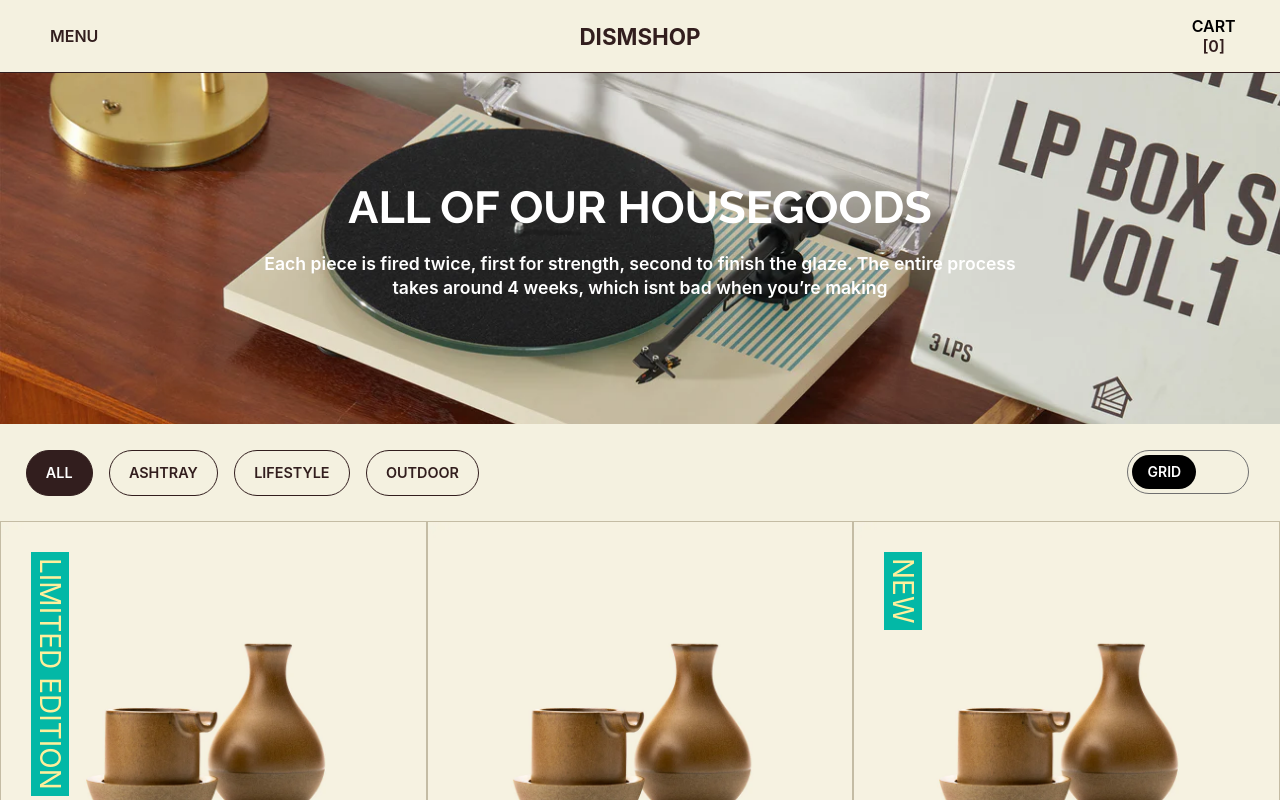
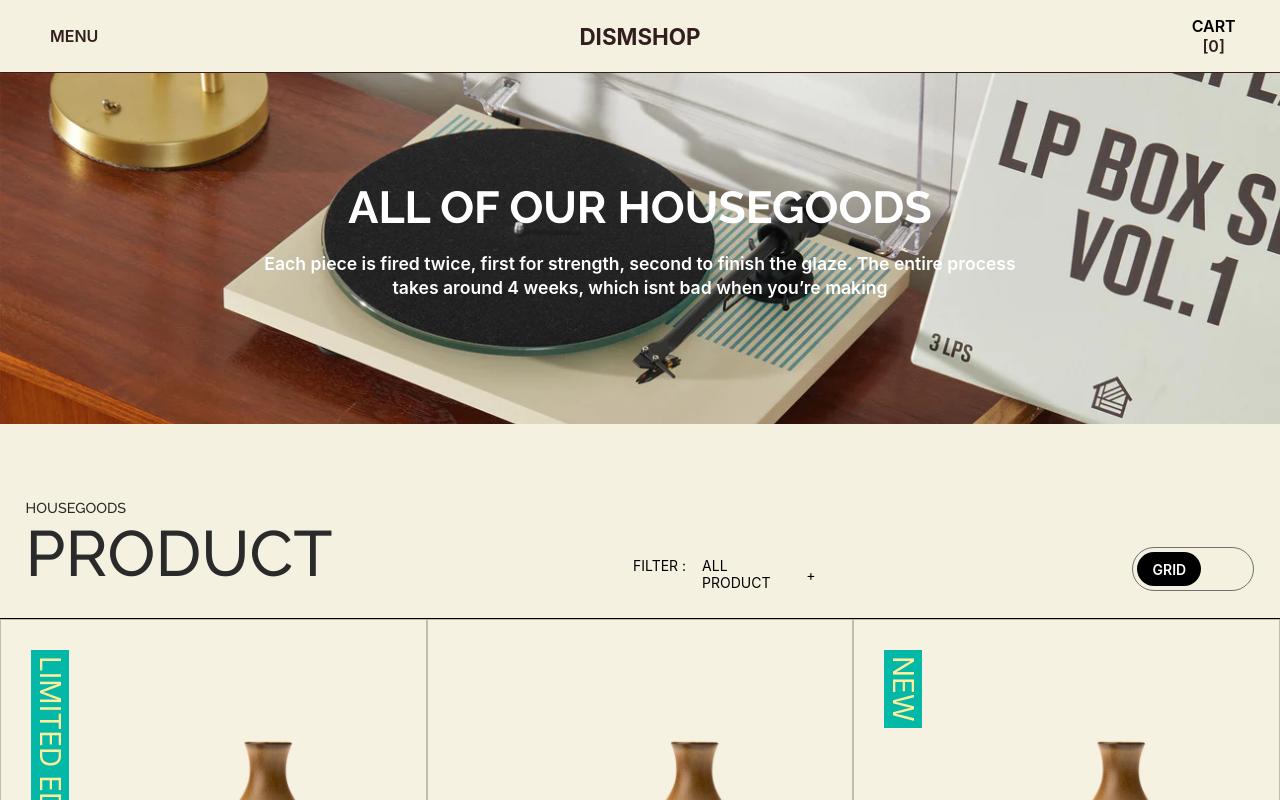
Before and after one commit to zefashofihatul/dism-fullstack, a React (Create React App) app in the folder client/: page /collections/all in a window 1280 px wide. Shown: the top 800 px of the page. Built offline with nearby package versions, Linux system fonts and the light colour scheme.

Commit message:
Adding Filter Input on Collection Page

```diff
--- a/client/src/components/Input/filterInput.jsx
+++ b/client/src/components/Input/filterInput.jsx
@@ -3,17 +3,55 @@ import {
   LabelFilterInput,
   FilterInputValue,
   FilterInputOption,
-  FilterIcon
+  FilterIcon,
+  FilterExpand,
+  FilterList,
+  FilterInputOptionWrapper
 } from './style/filterInput';
+import PropTypes from 'prop-types';
+import { useState } from 'react';
 
-export const FilterInput = (props) => {
+export const FilterInput = ({ option, setOption }) => {
+  const [expand, setExpand] = useState(false);
   return (
-    <FilterInputWrapper>
-      <LabelFilterInput>FILTER</LabelFilterInput>
-      <FilterInputOption>
-        <FilterInputValue>ALL PRODUCT</FilterInputValue>
-        <FilterIcon>+</FilterIcon>
-      </FilterInputOption>
-    </FilterInputWrapper>
+    <>
+      <FilterInputWrapper>
+        <FilterInputOptionWrapper onClick={() => setExpand(!expand)}>
+          <LabelFilterInput>FILTER :</LabelFilterInput>
+          <FilterInputOption>
+            <FilterInputValue>{option.set}</FilterInputValue>
+            <FilterIcon>{expand ? '-' : '+'}</FilterIcon>
+          </FilterInputOption>
+        </FilterInputOptionWrapper>
+        <FilterExpand expand={expand}>
+          <FilterList
+            onClick={() => setOption({ set: 'ALL PRODUCT' })}
+            className={option.set == 'ALL PRODUCT' ? 'expand' : ''}>
+            ALL PRODUCT
+          </FilterList>
+          <FilterList
+            onClick={() => setOption({ set: 'ASHTRAY' })}
+            className={option.set == 'ASHTRAY' ? 'expand' : ''}>
+            ASHTRAY
+          </FilterList>
+          <FilterList
+            onClick={() => setOption({ set: 'LIFESTYLE' })}
+            className={option.set == 'LIFESTYLE' ? 'expand' : ''}>
+            LIFESTYLE
+          </FilterList>
+          <FilterList
+            onClick={() => setOption({ set: 'OUTDOOR' })}
+            className={option.set == 'OUTDOOR' ? 'expand' : ''}>
+            OUTDOOR
+          </FilterList>
+        </FilterExpand>
+      </FilterInputWrapper>
+    </>
   );
 };
+
+FilterInput.propTypes = {
+  onClick: PropTypes.func,
+  option: PropTypes.object,
+  setOption: PropTypes.func
+};
--- a/client/src/components/Input/style/filterInput.jsx
+++ b/client/src/components/Input/style/filterInput.jsx
@@ -2,9 +2,9 @@ import styled from 'styled-components';
 
 export const FilterInputWrapper = styled.div`
   width: 100%;
-  display: flex;
-  gap: 16px;
-  margin-bottom: 14px;
+  height: fit-content;
+  position: relative;
+  cursor: pointer;
 `;
 
 export const LabelFilterInput = styled.span`
@@ -20,6 +20,7 @@ export const FilterInputOption = styled.div`
 
 export const FilterInputValue = styled.span`
   font-size: 14px;
+  width: 5.8rem;
   font-weight: 400;
   color: black;
 `;
@@ -28,4 +29,38 @@ export const FilterIcon = styled.span`
   font-size: 14px;
   font-weight: 400;
   color: black;
+  line-height: 0.8;
+  width: 2rem;
+  display: flex;
+  justify-content: center;
+  align-items: center;
 `;
+
+export const FilterInputOptionWrapper = styled.div`
+  width: 100%;
+  display: flex;
+  gap: 16px;
+  height: fit-content;
+`;
+
+export const FilterExpand = styled.div`
+  position: absolute;
+  ${(props) => (props.expand ? 'display: flex;' : 'display: none;')}
+  flex-direction: column;
+  width: 100%;
+  border: 1px solid black;
+  z-index: 100;
+  top: 1.8rem;
+  background-color: #f4f1e0;
+`;
+
+export const FilterList = styled.span`
+  font-size: 14px;
+  padding: 16px;
+  text-decoration: uppercase;
+  cursor: pointer;
+  ${(props) => (props.className == 'expand' ? 'font-weight:700;' : '')}
+  &:hover {
+    font-weight: 700;
+  }
+`;
--- a/client/src/components/Switch/style/SwitchStyle.jsx
+++ b/client/src/components/Switch/style/SwitchStyle.jsx
@@ -3,12 +3,15 @@ import styled from 'styled-components';
 export const SwitchWrapper = styled.div`
   position: relative;
   width: fit-content;
+  display: flex;
+  align-items: flex-end;
+  cursor: pointer;
 `;
 
 export const SwitchBoxLabel = styled.label`
   position: absolute;
-  top: 0;
-  left: 0;
+  bottom: 0;
+  right: 0;
   width: 120px;
   border-radius: 40px;
   border: 1px solid #707070;
@@ -39,8 +42,8 @@ export const SwitchBox = styled.input`
   height: 39px;
   border-radius: 40px;
   width: 120px;
-
   border: 1px solid #707070;
+  cursor: pointer;
 
   &:checked + ${SwitchBoxLabel} {
     background: transparent;
--- a/client/src/features/products/ListContent.jsx
+++ b/client/src/features/products/ListContent.jsx
@@ -10,7 +10,9 @@ import PropTypes from 'prop-types';
 export const ListContent = ({ products, filterOption, styleAdd }) => {
   const body = document.querySelector('body');
   const productsFilter =
-    filterOption !== 'all' ? products.filter((value) => value.category == filterOption) : products;
+    filterOption !== 'ALL PRODUCT'
+      ? products.filter((value) => value.category == filterOption)
+      : products;
   useEffect(() => {
     const cursor = new Cursor(document.querySelector('.cursor'));
   });
@@ -21,12 +23,12 @@ export const ListContent = ({ products, filterOption, styleAdd }) => {
           return (
             <ProductListCard
               key={index}
-              idCount={index}
+              id={index}
               title={product.title}
               price={product.price}
               description={product.description}
               image1={product.image1}
-              styleAdd={styleAdd}
+              badge={product.badge}
             />
           );
         })}
--- a/client/src/features/products/component/ProductListCard.jsx
+++ b/client/src/features/products/component/ProductListCard.jsx
@@ -9,17 +9,24 @@ import {
   ProductPriceWrapper,
   CartButton
 } from '../style/ListContentStyle';
+import { useCart } from 'features/carts/provider/CartProviders';
 
-export const ProductListCard = ({ idCount, title, price, description, image1, styleAdd }) => {
+export const ProductListCard = ({ id, title, price, description, image1, badge }) => {
+  const { getCart, addProductCart } = useCart();
   return (
-    <ListProduct data-image={`image-${idCount}`} styleAdd={styleAdd} className="product">
+    <ListProduct data-image={`image-${id}`} className="product">
       <TitleProduct>{title}</TitleProduct>
       <DescriptionImageWrapper>
         <DescriptionWrapper>
           <DescriptionProduct>{description}</DescriptionProduct>
           <ProductPriceWrapper>
-            <PriceProduct>{price}</PriceProduct>
-            <CartButton>ADD TO CART</CartButton>
+            <PriceProduct>${price}</PriceProduct>
+            <CartButton
+              onClick={() => {
+                addProductCart({ id, title, price, image1, description, badge });
+              }}>
+              ADD TO CART
+            </CartButton>
           </ProductPriceWrapper>
         </DescriptionWrapper>
       </DescriptionImageWrapper>
@@ -33,5 +40,7 @@ ProductListCard.propTypes = {
   description: PropTypes.string,
   image1: PropTypes.string,
   idCount: PropTypes.number,
-  styleAdd: PropTypes.string
+  styleAdd: PropTypes.string,
+  id: PropTypes.number,
+  badge: PropTypes.string
 };
--- a/client/src/features/products/get-products/AllProducts.jsx
+++ b/client/src/features/products/get-products/AllProducts.jsx
@@ -8,7 +8,9 @@ import { splitarray } from 'utils/splitArray';
 
 export const AllProductsGrid = ({ products, filterOption, gridCol, fetchItem }) => {
   const productsFilter =
-    filterOption !== 'all' ? products.filter((value) => value.category == filterOption) : products;
+    filterOption !== 'ALL PRODUCT'
+      ? products.filter((value) => value.category == filterOption)
+      : products;
   return (
     <MainWrapper>
       <GridContentWrapper>
--- /dev/null
+++ b/client/src/features/products/get-products/HeaderCollection.jsx
@@ -0,0 +1,33 @@
+import { OptionProductWrapper, OptionsWrapper, Option } from '../style/OptionsProductStyle';
+import { useState } from 'react';
+import { FilterInput } from 'components/Input/filterInput';
+import { Switch } from 'components/Switch';
+import PropTypes from 'prop-types';
+import {
+  HeaderCollectionWrapper,
+  HeaderCollectionTitle,
+  HeaderTitle,
+  HeaderWrapper,
+  HeaderDescription
+} from 'pages/collection/style/CollectionStyle';
+
+export const HeaderCollection = ({ option, setOption, handleClick }) => {
+  return (
+    <OptionProductWrapper>
+      <HeaderWrapper>
+        <HeaderDescription>HOUSEGOODS</HeaderDescription>
+        <HeaderTitle>PRODUCT</HeaderTitle>
+      </HeaderWrapper>
+      <HeaderCollectionWrapper>
+        <FilterInput option={option} setOption={setOption} />
+      </HeaderCollectionWrapper>
+      <Switch option1="GRID" option2="LIST" handleClick={handleClick} />
+    </OptionProductWrapper>
+  );
+};
+
+HeaderCollection.propTypes = {
+  option: PropTypes.object,
+  setOption: PropTypes.func,
+  handleClick: PropTypes.func
+};
--- a/client/src/features/products/get-products/OptionsProduct.jsx
+++ /dev/null
@@ -1,40 +0,0 @@
-import { OptionProductWrapper, OptionsWrapper, Option } from '../style/OptionsProductStyle';
-import { useState } from 'react';
-import { Switch } from 'components/Switch';
-import PropTypes from 'prop-types';
-
-export const OptionsProduct = ({ option, setOption, handleClick }) => {
-  return (
-    <OptionProductWrapper>
-      <OptionsWrapper>
-        <Option
-          className={option.set == 'all' ? 'filled' : ''}
-          onClick={() => setOption({ set: 'all' })}>
-          ALL
-        </Option>
-        <Option
-          className={option.set == 'ASHTRAY' ? 'filled' : ''}
-          onClick={() => setOption({ set: 'ASHTRAY' })}>
-          ASHTRAY
-        </Option>
-        <Option
-          className={option.set == 'LIFESTYLE' ? 'filled' : ''}
-          onClick={() => setOption({ set: 'LIFESTYLE' })}>
-          LIFESTYLE
-        </Option>
-        <Option
-          className={option.set == 'OUTDOOR' ? 'filled' : ''}
-          onClick={() => setOption({ set: 'OUTDOOR' })}>
-          OUTDOOR
-        </Option>
-      </OptionsWrapper>
-      <Switch option1="GRID" option2="LIST" handleClick={handleClick} />
-    </OptionProductWrapper>
-  );
-};
-
-OptionsProduct.propTypes = {
-  option: PropTypes.object,
-  setOption: PropTypes.func,
-  handleClick: PropTypes.func
-};
--- a/client/src/features/products/style/OptionsProductStyle.jsx
+++ b/client/src/features/products/style/OptionsProductStyle.jsx
@@ -2,11 +2,13 @@ import styled, { css } from 'styled-components';
 
 export const OptionProductWrapper = styled.div`
   width: 100%;
-  padding: 1.6rem 1.6rem;
+  padding: 1.7rem 1.6rem;
   display: flex;
   flex-direction: row;
   justify-content: space-between;
   box-sizing: border-box;
+  border-bottom: 0.1rem solid black;
+  margin-top: 3rem;
 `;
 
 export const OptionsWrapper = styled.div`
--- a/client/src/pages/collection/Collection.jsx
+++ b/client/src/pages/collection/Collection.jsx
@@ -4,18 +4,19 @@ import {
   BannerTitle,
   BannerDescription
 } from 'components/Banner';
+import { CollectionWrapper } from './style/CollectionStyle';
 import imageBannerCollection from 'assets/images/bannerAll.png';
 import imageBannerCollection2 from 'assets/images/bannerAll2.webp';
 import { AllProductsGrid } from 'features/products/get-products';
 import { Header } from 'components/Header';
 import { dummyContent } from 'features/products/dummyData';
-import { OptionsProduct } from 'features/products/get-products/OptionsProduct';
+import { HeaderCollection } from 'features/products/get-products/HeaderCollection';
 import { ListContent } from 'features/products/ListContent';
 import { useState } from 'react';
 
 export const Collection = () => {
   const [isListContent, setIsListContent] = useState(false);
-  const [option, setOption] = useState({ set: 'all' });
+  const [option, setOption] = useState({ set: 'ALL PRODUCT' });
   const switchHandleClick = () => {
     setIsListContent(!isListContent);
   };
@@ -31,7 +32,8 @@ export const Collection = () => {
           </BannerDescription>
         </BannerDescriptionWrapper>
       </Banner>
-      <OptionsProduct option={option} handleClick={switchHandleClick} setOption={setOption} />
+      <HeaderCollection option={option} handleClick={switchHandleClick} setOption={setOption} />
+      <CollectionWrapper>
         {isListContent ? (
           <ListContent products={dummyContent} filterOption={option.set} />
         ) : (
@@ -42,6 +44,7 @@ export const Collection = () => {
             fetchItem={10}
           />
         )}
+      </CollectionWrapper>
     </>
   );
 };
--- a/client/src/pages/collection/style/CollectionStyle.jsx
+++ b/client/src/pages/collection/style/CollectionStyle.jsx
@@ -1 +1,37 @@
 import styled from 'styled-components';
+
+export const HeaderCollectionWrapper = styled.div`
+  display: flex;
+  align-items: flex-end;
+`;
+
+export const HeaderWrapper = styled.div`
+  margin: 0;
+  padding: 0;
+`;
+
+export const HeaderTitle = styled.h1`
+  width: 100%;
+  font-size: 4rem;
+  color: #2a2a2a;
+  font-weight: 600;
+  margin: 0;
+`;
+
+export const HeaderCollectionTitle = styled.h1`
+  margin: 0;
+  font-size: 4rem;
+  font-weight: 600;
+`;
+
+export const HeaderDescription = styled.h4`
+  width: 100%;
+  font-size: 0.9rem;
+  font-weight: 600;
+  color: #2a2a2a;
+  margin: 0;
+`;
+
+export const CollectionWrapper = styled.div`
+  min-height: 100vh;
+`;
```
Also changed, not shown: client/src/features/products/style/ListContentStyle.jsx (+4 -3 lines). Lines whose indentation alone changed are shown as unchanged.
